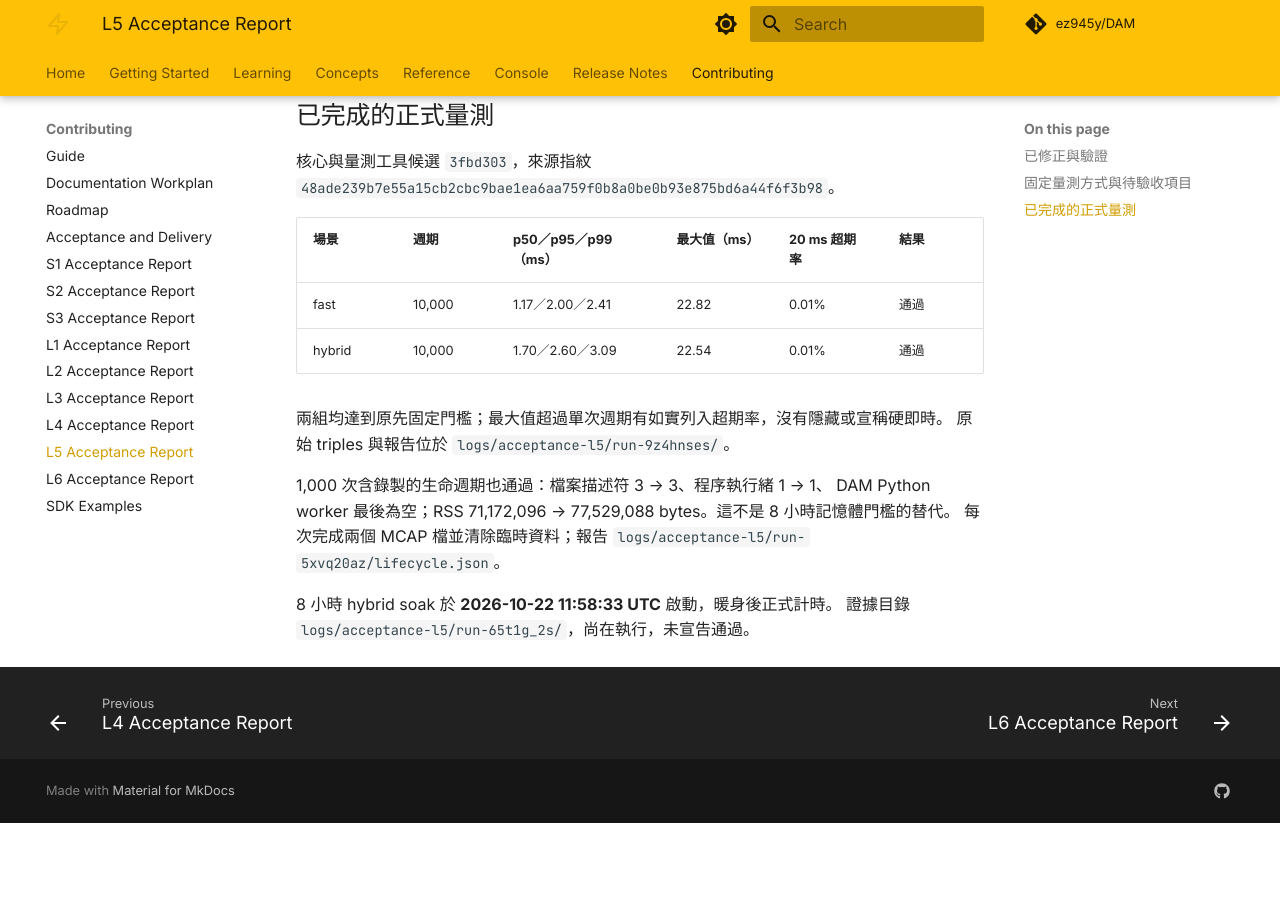
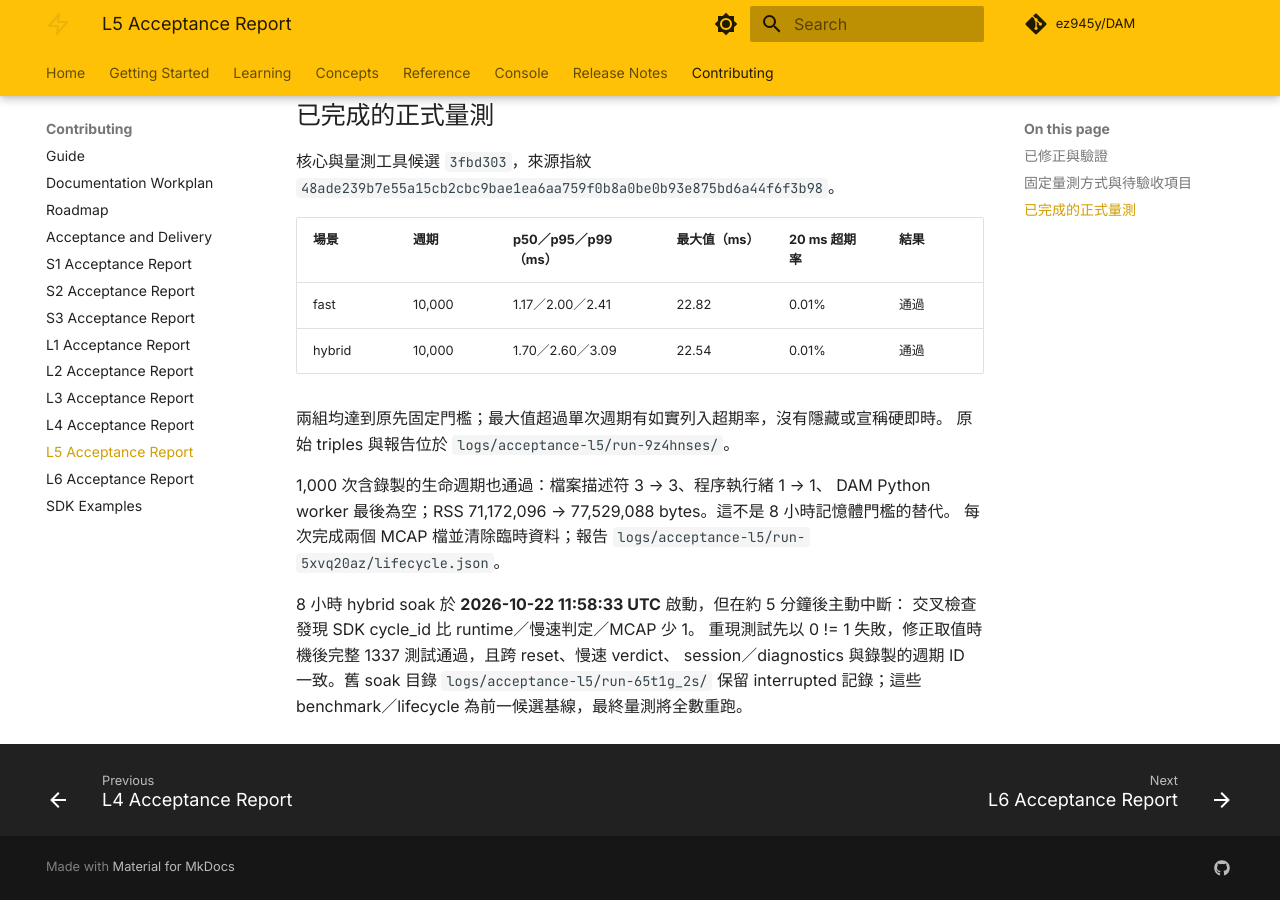
Before and after one commit to ez945y/DAM, an MkDocs documentation site: the page built from docs/acceptance-l5.md, in a window 1280 px wide and 900 px high, scrolled down 1528 px. Built offline with MkDocs 1.6.1 and Material for MkDocs 9.7.7, drawn with Linux system fonts in a browser that asks for light colours; comment, search, counter and statistics services are not loaded; before the commit the page ends 2351 px from its top, so only the background shows below that; some of the changed text lies outside the part shown.

Commit message:
fix: align SDK evaluation cycle identity with runtime evidence

```diff
--- a/docs/acceptance-l5.md
+++ b/docs/acceptance-l5.md
@@ -10,7 +10,7 @@
   Rust worker 現在保留錯誤，close 有有界等待、完成 footer 並 join；逾時保留 worker 供重試。
   Python 不再吞掉錄製／關閉／佇列溢位錯誤，公開 SDK 保留分類與 cause；新 session 可恢復。
 - 診斷、callback timeout、solver fault、磁碟寫入失敗、recording close timeout 與恢復均有測試。
-  全套非硬體 Python **1333 passed in 25.63s**。Rust workspace 測試通過；既有忽略項目不算通過。
+  全套非硬體 Python **1337 passed in 25.31s**。Rust workspace 測試通過；既有忽略項目不算通過。
 - 本輪修正後使用明確的 `.venv` interpreter 安裝 Rust wheel，避免 shell 的 Conda 設定選錯環境。
 
 Processor 摘要亦修正只有 FAULT 卻顯示全部通過，以及以 guard 事件數計算週期比例造成超過 100%
@@ -61,5 +61,8 @@
 DAM Python worker 最後為空；RSS 71,172,096 → 77,529,088 bytes。這不是 8 小時記憶體門檻的替代。
 每次完成兩個 MCAP 檔並清除臨時資料；報告 `logs/acceptance-l5/run-5xvq20az/lifecycle.json`。
 
-8 小時 hybrid soak 於 **2026-10-22 11:58:33 UTC** 啟動，暖身後正式計時。
-證據目錄 `logs/acceptance-l5/run-65t1g_2s/`，尚在執行，未宣告通過。
+8 小時 hybrid soak 於 **2026-10-22 11:58:33 UTC** 啟動，但在約 5 分鐘後主動中斷：
+交叉檢查發現 SDK cycle_id 比 runtime／慢速判定／MCAP 少 1。
+重現測試先以 0 != 1 失敗，修正取值時機後完整 1337 測試通過，且跨 reset、慢速 verdict、
+session／diagnostics 與錄製的週期 ID 一致。舊 soak 目錄 `logs/acceptance-l5/run-65t1g_2s/`
+保留 interrupted 記錄；這些 benchmark／lifecycle 為前一候選基線，最終量測將全數重跑。
```
Also changed, not shown: claude-progress.md (+7 -0 lines), docs/library-api.md (+2 -0 lines), session-handoff.md (+7 -0 lines), 2 other files.
